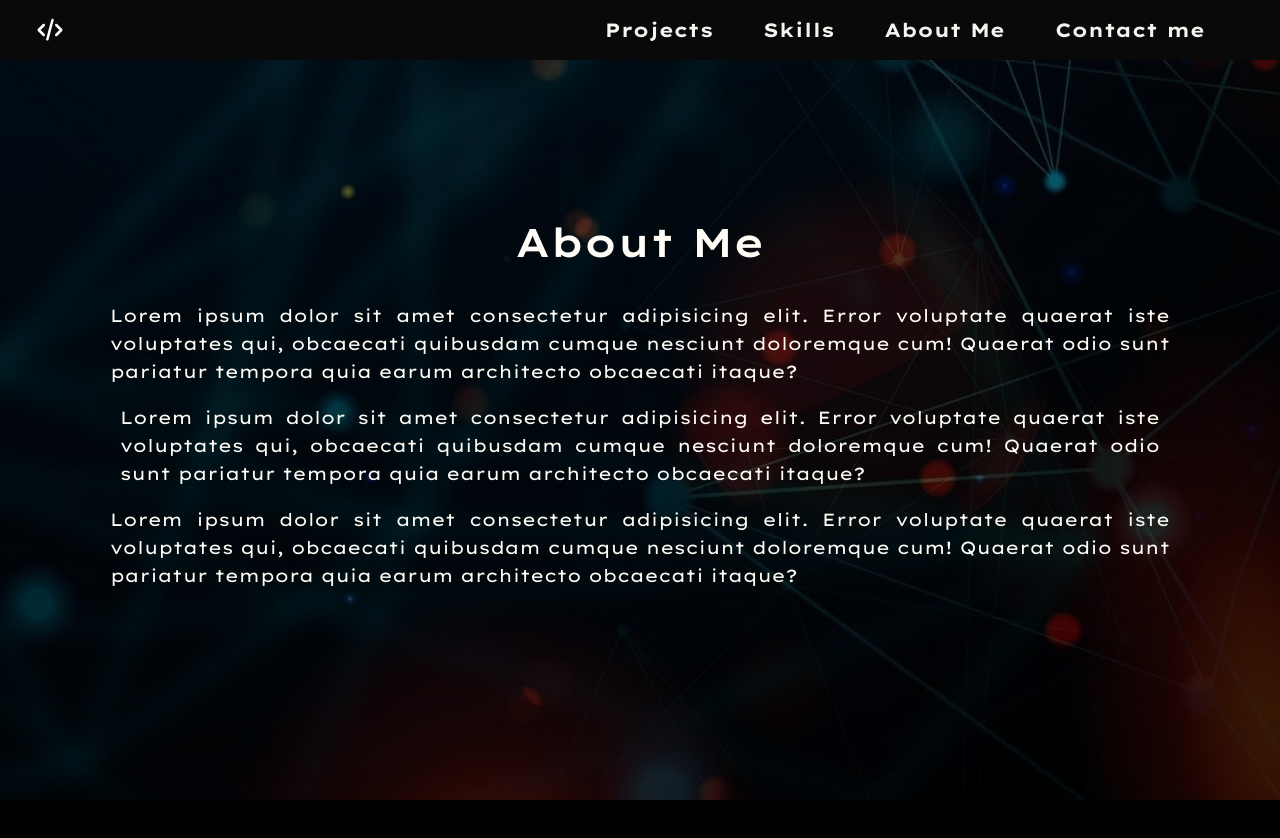
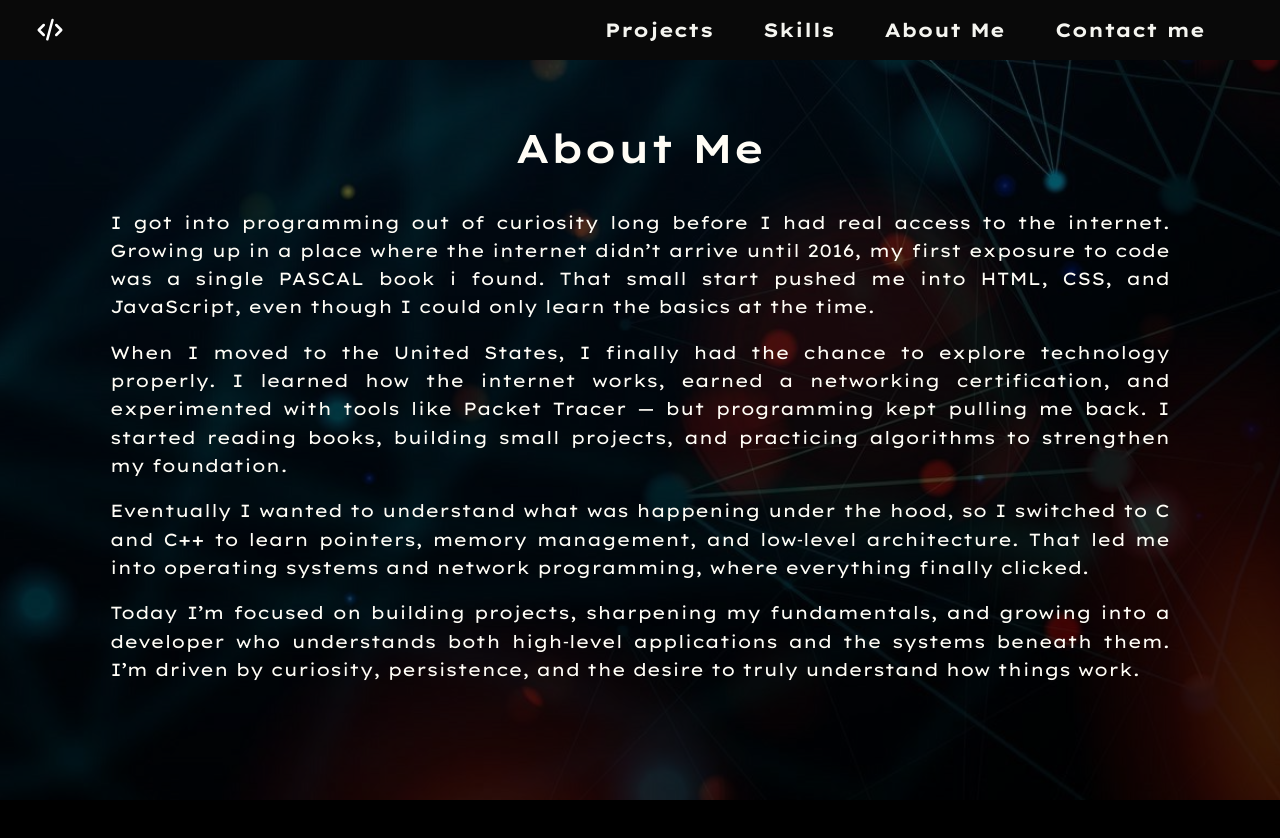
Before and after one commit to Alexromeu/alexromeu_portafolio_front, a React (Vite) app: page /aboutMe in a window 1280 px wide. Shown: the top 838 px of the page. Built offline with nearby package versions, Linux system fonts and the light colour scheme; a web font is replaced by a local one.

Commit message:
about me done

```diff
--- a/src/components/aboutMe/AboutMe.jsx
+++ b/src/components/aboutMe/AboutMe.jsx
@@ -13,13 +13,10 @@ export default function AboutMe() {
         </h1>
 
         <div className="text-container">
-          <p className="text-about-me">Lorem ipsum dolor sit amet consectetur adipisicing elit. Error voluptate quaerat iste voluptates qui, obcaecati quibusdam cumque nesciunt doloremque cum! Quaerat odio sunt pariatur tempora quia earum architecto obcaecati itaque?
-
-           <p className="text-about-me">Lorem ipsum dolor sit amet consectetur adipisicing elit. Error voluptate quaerat iste voluptates qui, obcaecati quibusdam cumque nesciunt doloremque cum! Quaerat odio sunt pariatur tempora quia earum architecto obcaecati itaque?
-          </p>
-          </p>
-          <p className="text-about-me">Lorem ipsum dolor sit amet consectetur adipisicing elit. Error voluptate quaerat iste voluptates qui, obcaecati quibusdam cumque nesciunt doloremque cum! Quaerat odio sunt pariatur tempora quia earum architecto obcaecati itaque?
-          </p>
+          <p className="text-about-me">I got into programming out of curiosity long before I had real access to the internet. Growing up in a place where the internet didn’t arrive until 2016, my first exposure to code was a single PASCAL book i found. That small start pushed me into HTML, CSS, and JavaScript, even though I could only learn the basics at the time.</p>
+          <p className="text-about-me">When I moved to the United States, I finally had the chance to explore technology properly. I learned how the internet works, earned a networking certification, and experimented with tools like Packet Tracer — but programming kept pulling me back. I started reading books, building small projects, and practicing algorithms to strengthen my foundation.</p>
+          <p className="text-about-me">Eventually I wanted to understand what was happening under the hood, so I switched to C and C++ to learn pointers, memory management, and low‑level architecture. That led me into operating systems and network programming, where everything finally clicked.</p>
+          <p className="text-about-me">Today I’m focused on building projects, sharpening my fundamentals, and growing into a developer who understands both high‑level applications and the systems beneath them. I’m driven by curiosity, persistence, and the desire to truly understand how things work.</p>
         </div>
      </div>
     </div>
--- a/src/components/home/Hero.jsx
+++ b/src/components/home/Hero.jsx
@@ -13,7 +13,7 @@ export default function Hero() {
     <div className ="hero-container" id="hero">
 
         <h2 className="hero-title">Alexander Romeu</h2>
-        <h3 className="hero-title-h3">Software Engineer | Backend dev</h3>
+        <h3 className="hero-title-h3">Software Developer | JavaScript C C++</h3>
         <button className="hero-button" onClick={handleClick}>Contact</button>
 
     </div>)
```
